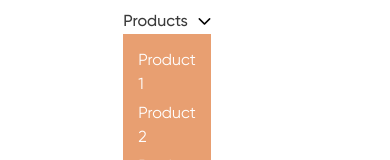
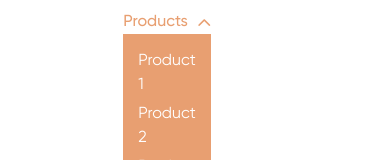
Before and after one commit to jugurj/comforra-furniture-shop, a Vue app: page / in a window 390 px wide. In both pictures the pointer is over the item 167 px from the left and 140 px from the top of the page. Shown: the top 160 px of the page. Built offline with nearby package versions, Linux system fonts and the light colour scheme.

Commit message:
Implemented styles for menu dropdown items active state on hover or focus for mobile devices.

```diff
--- a/src/components/TheHeader.vue
+++ b/src/components/TheHeader.vue
@@ -9,7 +9,7 @@
                             <nav class="menu__body">
                                 <ul class="menu__list">
                                     <li class="menu__item">
-                                        <a href="" class="menu__link">Products</a>
+                                        <a href="javascript:;" class="menu__link">Products</a>
                                         <button type="button" class="menu__arrow _icon-arrow-down"></button>
                                         <ul class="menu__sub-list">
                                             <li class="menu__sub-item">
@@ -27,7 +27,7 @@
                                         </ul>
                                     </li>
                                     <li class="menu__item">
-                                        <a href="" class="menu__link">Rooms</a>
+                                        <a href="javascript:;" class="menu__link">Rooms</a>
                                         <button type="button" class="menu__arrow _icon-arrow-down"></button>
                                         <ul class="menu__sub-list">
                                             <li class="menu__sub-item">
@@ -146,6 +146,24 @@ export default {
         margin: 0 3px;
         padding: 5px 0;
         position: relative;
+
+        &:hover {
+            .menu__sub-list {
+                transform: translate(0, 0);
+                opacity: 1;
+                visibility: visible;
+                pointer-events: auto;
+            }
+
+            .menu__arrow {
+                transform: rotate(-180deg);
+            }
+
+            .menu__arrow,
+            .menu__link {
+                color: $orangeColor;
+            }
+        }
     }
 
     &__link {
@@ -174,7 +192,9 @@ export default {
             min-width: 200px;
             left: 0;
             position: absolute;
+            pointer-events: none;
             top: 100%;
+            z-index: 1;
         }
     }
 
```
